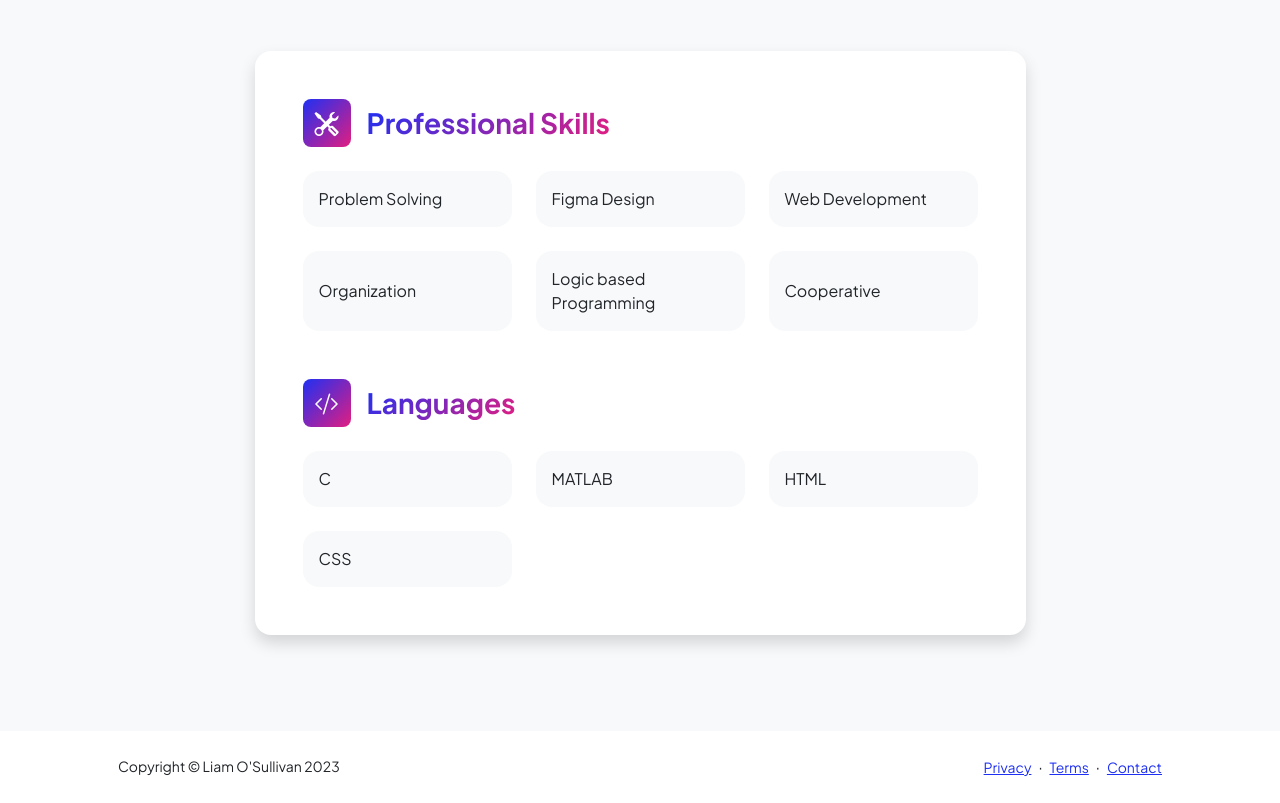
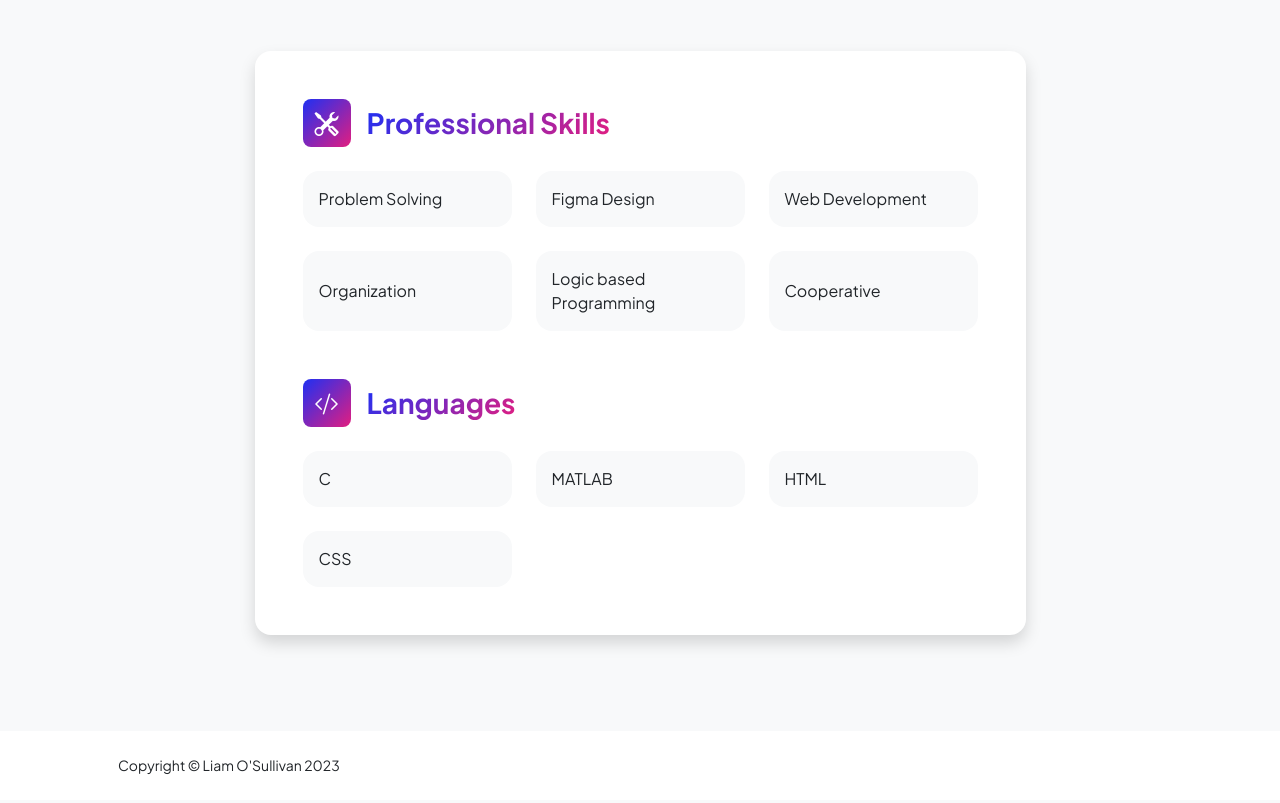
Before and after one commit to lao57/portfoliowebsite, a plain HTML site: page resume.html in a window 1280 px wide. Shown: the part 1615-2418 px from the top of the page. Drawn offline with nearby package versions, Linux system fonts and the light colour scheme.

Commit message:
Add files via upload

```diff
--- a/resume.html
+++ b/resume.html
@@ -186,13 +186,7 @@
             <div class="container px-5">
                 <div class="row align-items-center justify-content-between flex-column flex-sm-row">
                     <div class="col-auto"><div class="small m-0">Copyright &copy; Liam O'Sullivan 2023</div></div>
-                    <div class="col-auto">
-                        <a class="small" href="#!">Privacy</a>
-                        <span class="mx-1">&middot;</span>
-                        <a class="small" href="#!">Terms</a>
-                        <span class="mx-1">&middot;</span>
-                        <a class="small" href="#!">Contact</a>
-                    </div>
+
                 </div>
             </div>
         </footer>
```
Also changed, not shown: projects.html (+2 -2 lines).
